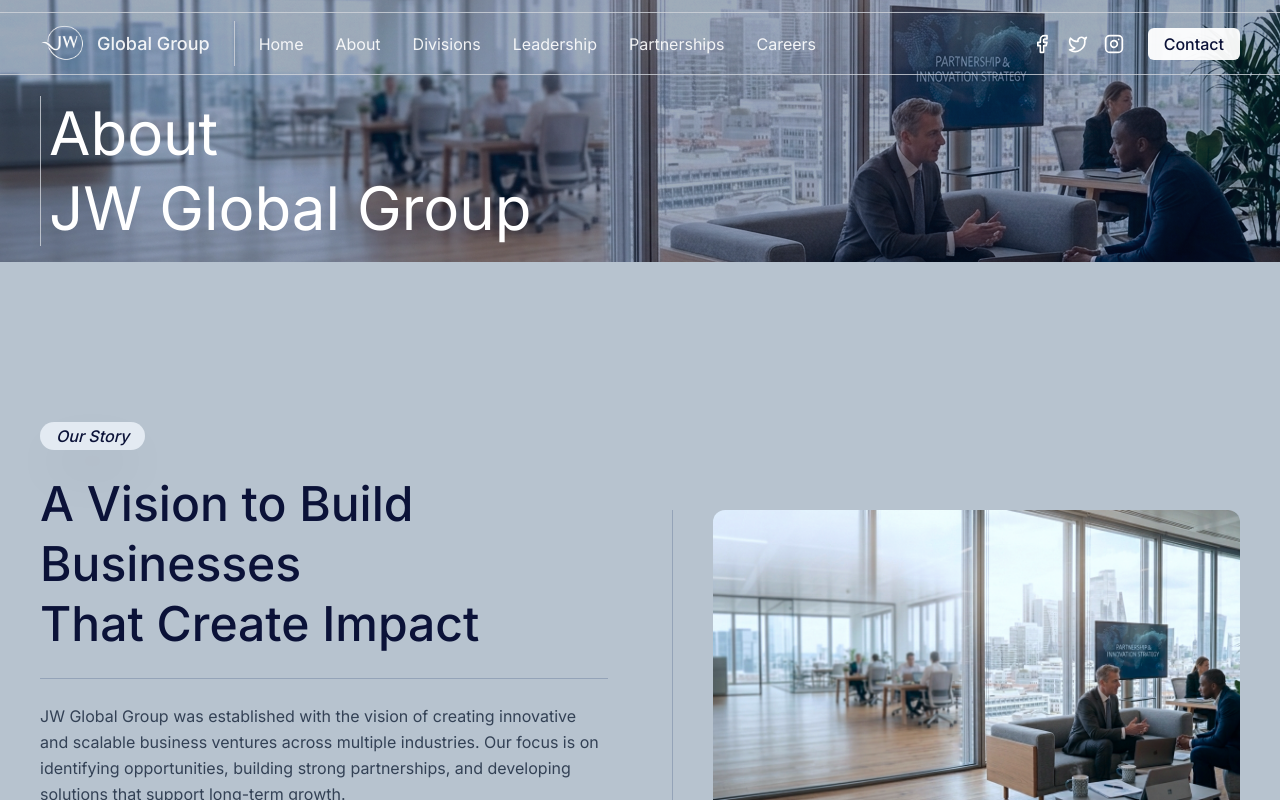
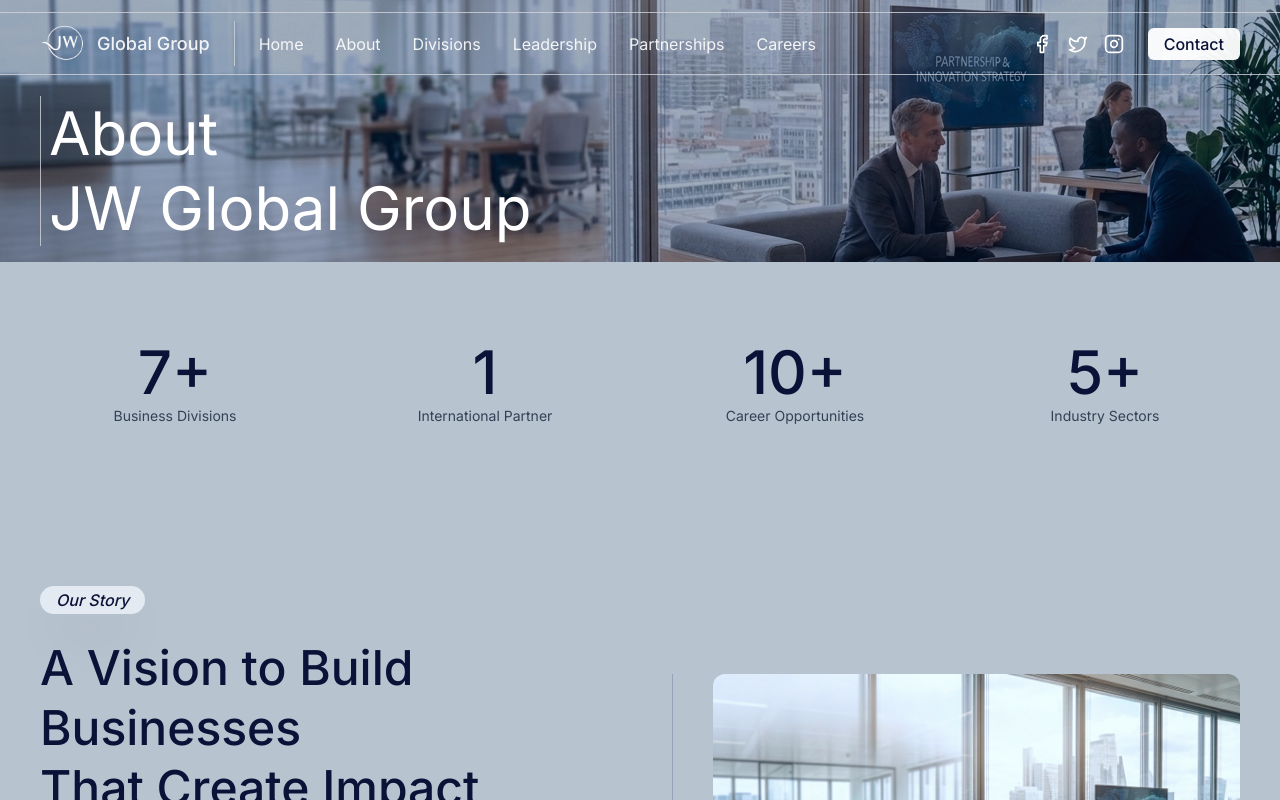
Before and after one commit to parthergk/jwglobalgrp, a Next.js app: page /about in a window 1280 px wide. Shown: the top 800 px of the page. Built offline with nearby package versions, Linux system fonts and the light colour scheme.

Commit message:
added the achivements stats in about page

```diff
--- a/app/(root)/about/page.tsx
+++ b/app/(root)/about/page.tsx
@@ -1,3 +1,4 @@
+import Achivements from '@/components/about/Achivements'
 import Alliances from '@/components/about/Alliances'
 import BusinessAreas from '@/components/about/BusinessAreas'
 import Foundation from '@/components/about/Foundation'
@@ -7,11 +8,12 @@ import Story from '@/components/about/Story'
 const page = () => {
   return (
     <div className="w-full bg-background space-y-20">
-     <Hero/>
-     <Story/>
-     <BusinessAreas/>
-     <Foundation/>
-     <Alliances/>
+      <Hero />
+      <Achivements/>
+      <Story />
+      <BusinessAreas />
+      <Foundation />
+      <Alliances />
     </div>
   )
 }
--- /dev/null
+++ b/components/about/Achivements.tsx
@@ -0,0 +1,37 @@
+import React from 'react'
+
+const Achivements = () => {
+  return (
+    <section className="px-4 sm:px-8 lg:px-10 grid grid-cols-2 md:grid-cols-4 gap-10">
+      <div>
+        <h3 className="text-[28px] sm:text-4xl md:text-5xl lg:text-6xl font-medium text-primary text-center">7+</h3>
+        <p className="text-text-secondary text-sm mt-1 text-center">
+          Business Divisions
+        </p>
+      </div>
+
+      <div>
+        <h3 className="text-[28px] sm:text-4xl md:text-5xl lg:text-6xl font-medium text-primary text-center">1</h3>
+        <p className="text-text-secondary text-sm mt-1 text-center">
+          International Partner
+        </p>
+      </div>
+
+      <div>
+        <h3 className="text-[28px] sm:text-4xl md:text-5xl lg:text-6xl font-medium text-primary text-center">10+</h3>
+        <p className="text-text-secondary text-sm mt-1 text-center">
+          Career Opportunities
+        </p>
+      </div>
+
+      <div>
+        <h3 className="text-[28px] sm:text-4xl md:text-5xl lg:text-6xl font-medium text-primary text-center">5+</h3>
+        <p className="text-text-secondary text-sm mt-1 text-center">
+          Industry Sectors
+        </p>
+      </div>
+
+    </section>)
+}
+
+export default Achivements
--- a/components/about/Story.tsx
+++ b/components/about/Story.tsx
@@ -4,8 +4,6 @@ import TagBtn from "../TagBtn"
 const Story = () => {
     return (
         <section className=" py-20 px-4 sm:px-8 lg:px-10">
-
-
             <TagBtn name="Our Story" />
 
             <div className="grid grid-cols-1 lg:grid-cols-2 gap-10 lg:gap-16 mt-6 items-center">
```
